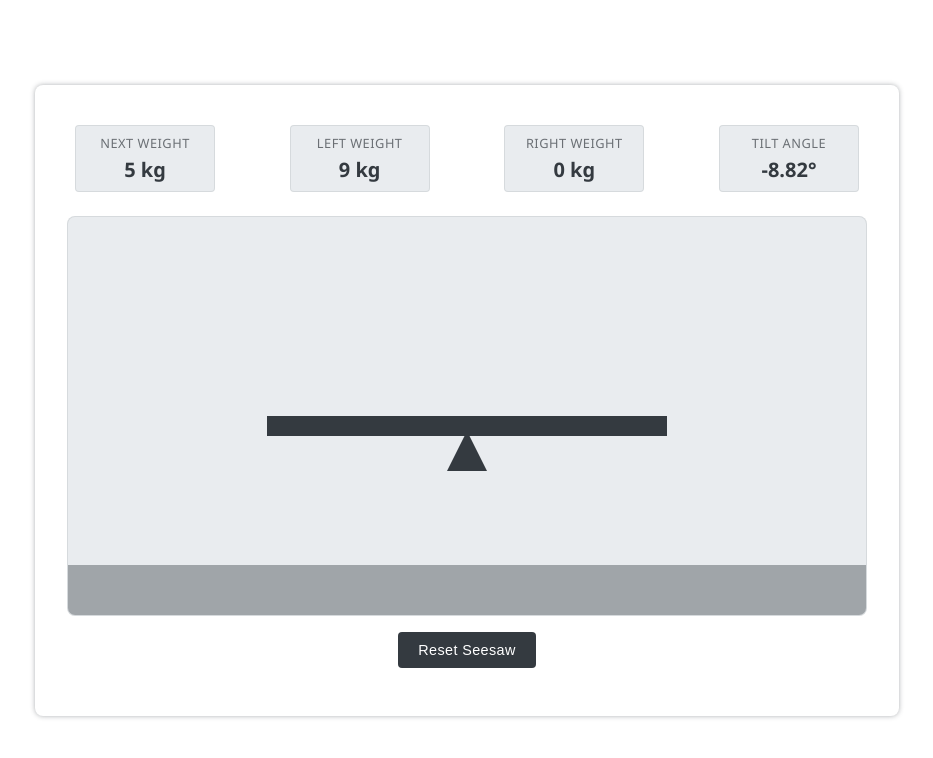
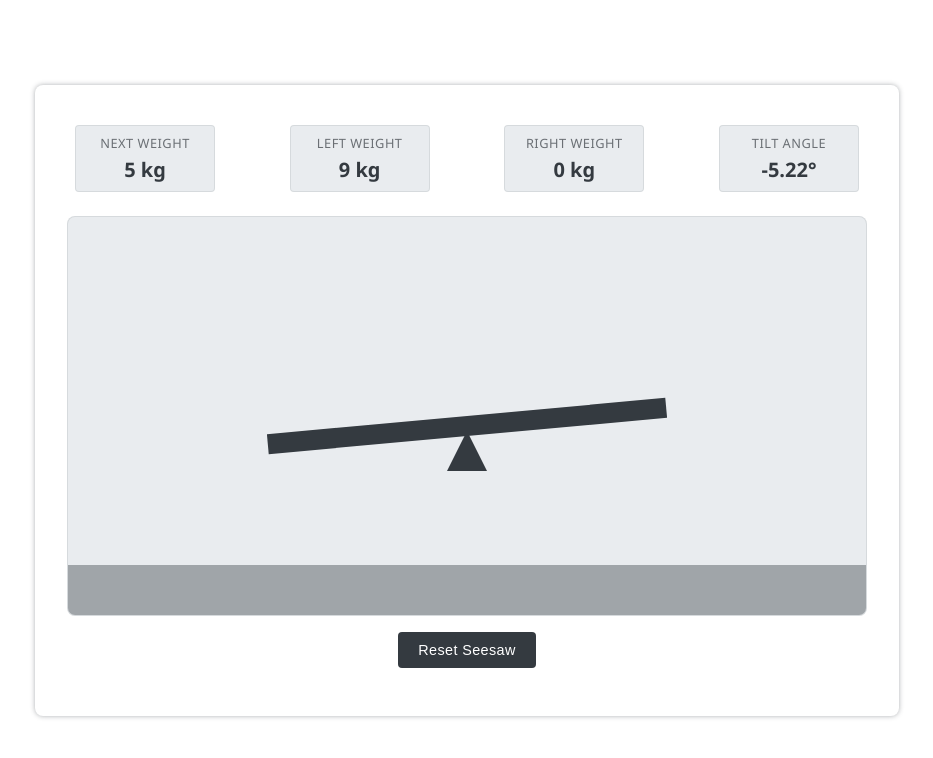
Before and after one commit to dogankocadayilar/seesaw-sim, a plain HTML site: page index.html in a window 1280 px wide. Both pictures are taken after a click on the element 640 px from the left and 415 px from the top of the page. Shown: the whole page, without its empty margins (173-1106 px from the left). Drawn offline with Linux system fonts and the light colour scheme.

Commit message:
add plank clikc interaction and rotate function

```diff
--- a/css/style.css
+++ b/css/style.css
@@ -72,6 +72,7 @@ body {
   top: 50%;
   left: 50%;
   transform: translateX(-50%);
+  transition: transform ease 200ms;
   transform-origin: center center;
   width: 400px;
   height: 20px;
--- a/js/main.js
+++ b/js/main.js
@@ -39,12 +39,14 @@ function resetSeesaw() {
   updateUI();
 }
 
+let currentX = "50%";
+
 function handleMove(e) {
   // Getting clientRects on mouse movement so it doesn't breake on window resize
   const seesawContainerRect = seesawContainer.getBoundingClientRect();
   const seesawPlankRect = seesawPlank.getBoundingClientRect();
 
-  let x = e.clientX - seesawContainerRect.left - 50;
+  let x = e.clientX - seesawContainerRect.left - 30;
 
   // Plank distance to container element
   const diff = seesawPlankRect.left - seesawContainerRect.left;
@@ -53,15 +55,15 @@ function handleMove(e) {
   const minX = diff;
   const maxX = seesawPlankRect.width + diff;
   x = Math.max(minX, Math.min(x, maxX));
+  currentX = x + "px";
 
   if (object) {
-    object.style.left = x + "px";
-    // Calculate the object height realtime, object stays always in the same place
-    object.style.top = 180 - parseInt(object.style.height) + "px";
+    object.style.left = currentX;
+    object.style.top = 140 + "px";
   }
 
   if (line) {
-    line.style.left = x + "px";
+    line.style.left = currentX;
     line.style.top = 160 + "px";
   }
 }
@@ -83,6 +85,7 @@ function handleClick(e) {
 
     updatePhysics();
     updateUI();
+    createObject();
   }
 }
 
@@ -116,36 +119,42 @@ function updateUI() {
   leftWeight.textContent = State.leftWeight + " kg";
   rightWeight.textContent = State.rightWeight + " kg";
   angle.textContent = State.angle + "°";
+
+  seesawPlank.style.transform = `translateX(-50%) rotate(${State.angle}deg)`;
 }
 
 // Create the object for ui not state (ghost object)
-function createObject(x) {
-  if (object) object.remove();
-  if (line) line.remove();
+function createObject() {
+  let posX = currentX;
+  let posY = object ? object.style.top : "0px";
+
+  removeObject();
 
   object = document.createElement("div");
   object.className = "current-object";
   object.textContent = State.nextWeight + "kg";
+
   object.style.width = getObjectSize(State.nextWeight) + "px";
   object.style.height = getObjectSize(State.nextWeight) + "px";
   object.style.backgroundColor = getRandomRGB();
 
+  object.style.left = posX;
+  object.style.top = posY;
+
   line = document.createElement("div");
   line.className = "current-line";
-  line.style.height = object.style.top + "px";
+  line.style.height = 50 + "px";
+
+  line.style.left = posX;
+  line.style.top = "160px";
 
   seesawContainer.append(object, line);
 }
 
 // Remove the ghost object
 function removeObject() {
-  if (object) {
-    object.remove();
-  }
-
-  if (line) {
-    line.remove();
-  }
+  if (object) object.remove();
+  if (line) line.remove();
 }
 
 window.addEventListener("DOMContentLoaded", initApp);
```
